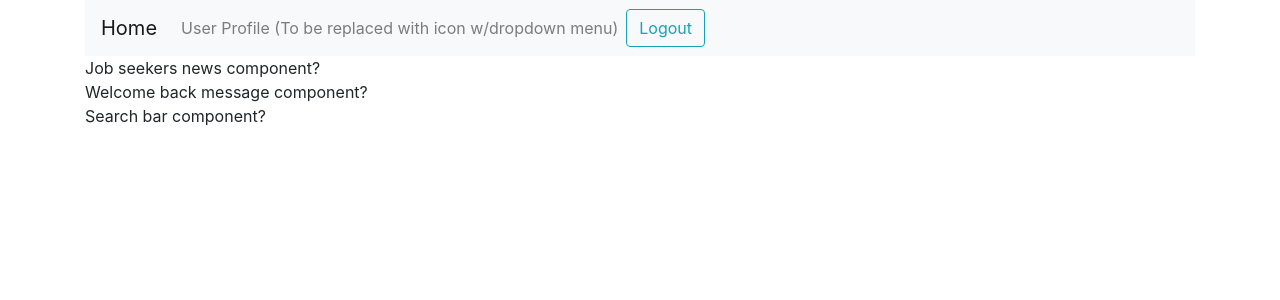
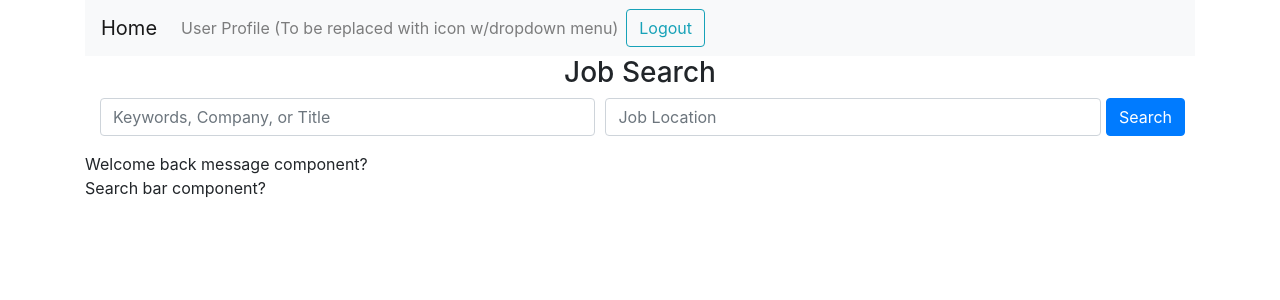
Before and after one commit to bubbagump2020/project-hermes, a React (Create React App) app in the folder jobseekerparadise/frontend/: page /1 in a window 1280 px wide. Shown: the top 300 px of the page. Built offline with nearby package versions, Linux system fonts and the light colour scheme; sample sign-in values are in the browser's storage.

Commit message:
Finished account creation and login, better styling needed. Moving on to the meat of the project, job searches with external API's from different job boards.

```diff
--- a/jobseekerparadise/frontend/src/components/Splash/CreateUser.jsx
+++ b/jobseekerparadise/frontend/src/components/Splash/CreateUser.jsx
@@ -14,17 +14,14 @@ const CreateUser = () => {
         checkLoginToken(localStorage.getItem('jwt'))
     })
 
-    const [errorMessages, setErrorMessages] = React.useState([])
     const showErrorMessages = (messages) => {
-        // const message = localStorage.getItem('errorMessages')
-        console.log(messages)
-        // console.log( message)
-        // toast.error(`${message}`, {
-        //     hideProgressBar: true,
-        //     closeOnClick: true,
-        //     position: 'top-left',
-        // })
-        // localStorage.removeItem('errorMessages')
+        messages.map(message => {
+            return toast.error(`${message}`, {
+                hideProgressBar: true,
+                closeOnClick: true,
+                position: 'top-left'
+            })
+        })
     }
 
     const handleSubmit = async (event) => {
@@ -56,14 +53,12 @@ const CreateUser = () => {
                 }
             }
             if (response.status === 200){
-                console.log(response)
-                setErrorMessages(response.data.error)
-                debugger
-                showErrorMessages(errorMessages)
+                const errorArray = response.data.error
+                showErrorMessages(errorArray)
             }
         } catch(err){
             response = err
-            setErrorMessages(response.data.error)
+            showErrorMessages(response.data.error)
         }
     }
 
@@ -77,7 +72,6 @@ const CreateUser = () => {
 
     return(
         <Container>
-            {/* {showErrorMessages()} */}
             <Jumbotron>
                 <h2>Create your Account!</h2>
                 <Form onSubmit={handleSubmit}>
--- a/jobseekerparadise/frontend/src/components/User/Home.jsx
+++ b/jobseekerparadise/frontend/src/components/User/Home.jsx
@@ -1,6 +1,7 @@
 import React from 'react'
 import Container from 'react-bootstrap/Container'
 import SiteNavbar from '../SiteWide/SiteNavbar'
+import SearchBarForm from './SearchBarForm'
 
 const Home = (props) => {
 
@@ -13,7 +14,7 @@ const Home = (props) => {
         <Container>
             <SiteNavbar currentUser={currentUser} path={currentUserURI} />
             <div>
-                Job seekers news component?
+               <SearchBarForm />
             </div>
             <div>
                 Welcome back message component?
--- /dev/null
+++ b/jobseekerparadise/frontend/src/components/User/SearchBarForm.jsx
@@ -0,0 +1,41 @@
+import React from 'react'
+import {post, get} from 'axios'
+import Container from 'react-bootstrap/Container'
+import Form from 'react-bootstrap/Form'
+import Button from 'react-bootstrap/Button'
+import Row from 'react-bootstrap/Row'
+import Col from 'react-bootstrap/Col'
+
+const SearchBarForm = () => {
+
+    const handleSubmit = async (event) => {
+        // Indeed API needs Publisher Key
+        // Monster API needs AppID and AppSecret
+        // ZipRecruiter API needs Publisher Key
+    }
+
+    return(
+        <Container>
+            <Row>
+                <Col>
+                    <h3 style={{textAlign: "center"}}>Job Search</h3>
+                    <Form onSubmit={handleSubmit} >
+                        <Form.Row>
+                            <Form.Group as={Col} controlId="keywords">
+                                <Form.Control type="text" placeholder="Keywords, Company, or Title" />
+                            </Form.Group>
+                            <Form.Group as={Col} controlId="location">
+                                <Form.Control type="text" placeholder="Job Location" />
+                            </Form.Group>
+                            <Form.Group>
+                                <Button type="submit">Search</Button>
+                            </Form.Group>
+                        </Form.Row>
+                    </Form>
+                </Col>
+            </Row>
+        </Container>
+    )
+}
+
+export default SearchBarForm
```
Also changed, not shown: jobseekerparadise/frontend/src/components/User/Profile.jsx (deleted, +0 -19 lines).
